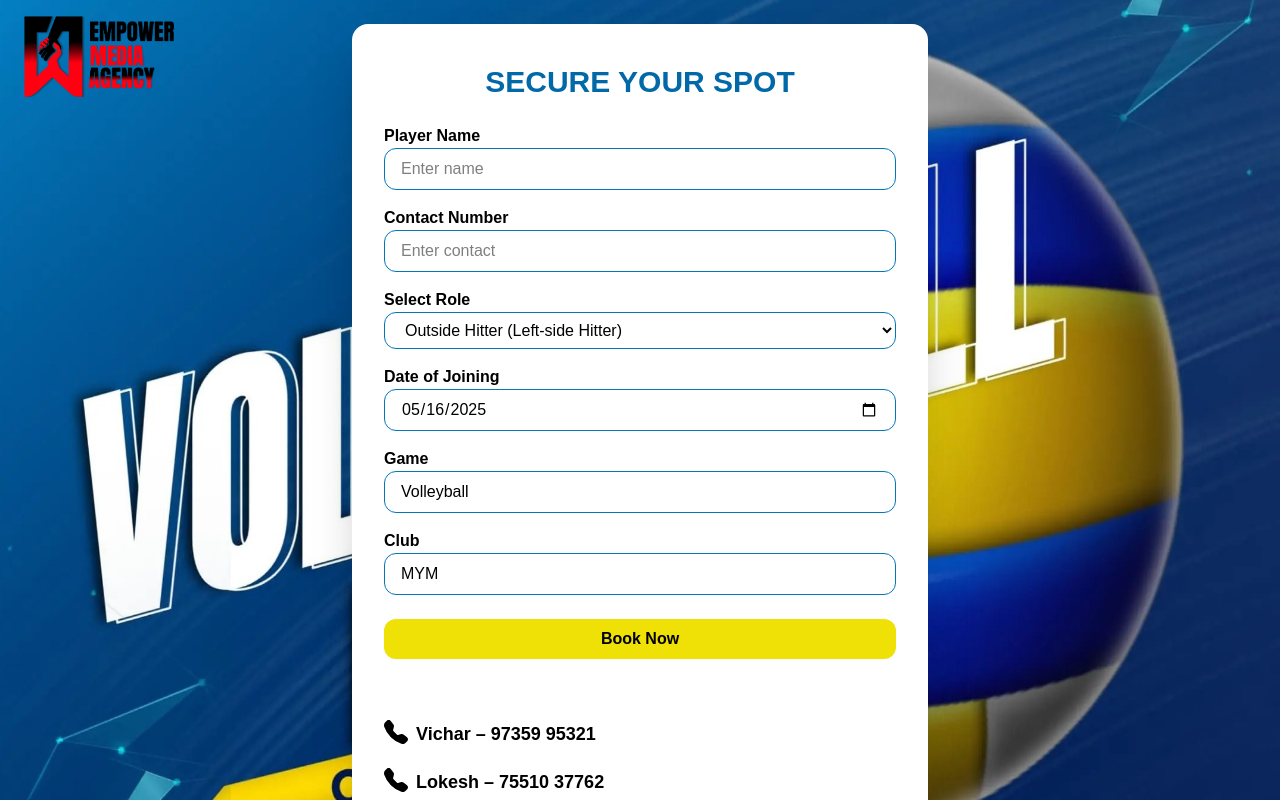
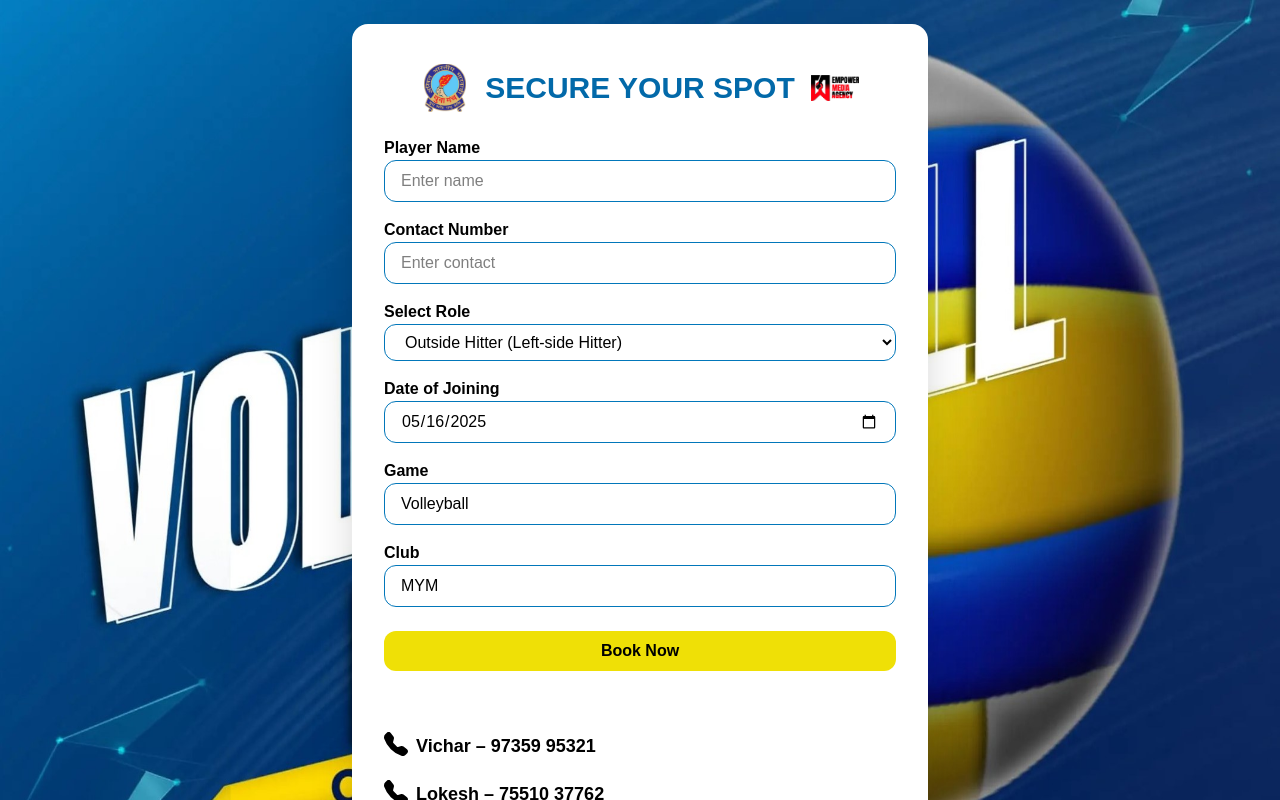
Before and after one commit to RajibDebnat/mym-player-booking, a Next.js app: page / in a window 1280 px wide. Shown: the top 800 px of the page. Built offline with nearby package versions, Linux system fonts and the light colour scheme.

Commit message:
addinglogo

```diff
--- a/app/page.tsx
+++ b/app/page.tsx
@@ -71,9 +71,29 @@ const handleSubmit = async (e: React.FormEvent<HTMLFormElement>) => {
         onSubmit={handleSubmit}
         className="bg-white  rounded-2xl shadow-2xl p-8 pt-10 max-w-xl w-full space-y-6"
       >
-        <h1 className="text-3xl uppercase font-extrabold text-center  text-[#0269a9] max-sm:text-xl ">
-         Secure Your Spot
-        </h1>
+       <h1 className="text-3xl uppercase font-extrabold text-center text-[#0269a9] max-sm:text-xl flex flex-col items-center gap-2 sm:flex-row sm:justify-center sm:gap-4">
+  {/* Logo 1 */}
+  <div className="relative max-sm:w-14  max-sm:h-14 w-12 h-12  ">
+    <Image
+      src="/logo1.png" // Replace with your actual logo path
+      alt="Logo 1"
+      fill
+      className="object-contain"
+    />
+  </div>
+
+  Secure Your Spot
+
+  {/* Logo 2 */}
+  <div className="relative max-sm:w-14  max-sm:h-14 w-12 h-12 ">
+    <Image
+      src="/logo2.png" // Replace with your actual logo path
+      alt="Logo 2"
+      fill
+      className="object-contain"
+    />
+  </div>
+</h1>
 
         <div className="grid grid-cols-1 gap-4">
           <div>
@@ -193,7 +213,7 @@ const handleSubmit = async (e: React.FormEvent<HTMLFormElement>) => {
 
       </form>
   <Image src="/bg.jpg" width={900} height={900} alt="volleyball   team registration image" className="absolute top-0 right-0 w-full -z-10 object-fill    h-[120vh] " />
-  <Image src="/logo2.png" width={150} height={150} alt="volleyball   team registration image" className="absolute   top-4 left-6   max-sm:hidden" />
+  {/* <Image src="/logo2.png" width={150} height={150} alt="volleyball   team registration image" className="absolute   top-4 left-6   max-sm:hidden" /> */}
 
     </main>
   )
```
Also changed, not shown: public/logo1.PNG (added).
